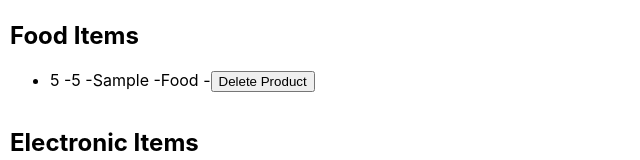
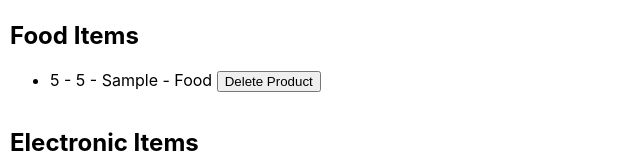
Before and after one commit to roshani2022/CafeOrder, a React (Create React App) app: page / in a window 1280 px wide. Both pictures are taken after typing "5", "5", "Sample" into the empty fields and a click on the button "Add Product". Shown: the part 200-360 px from the top of the page, without its empty margins (0-640 px from the left). Built offline with nearby package versions, Linux system fonts and the light colour scheme.

Commit message:
rederingItemsInCleanerWay

```diff
--- a/src/Component/OrderList.js
+++ b/src/Component/OrderList.js
@@ -12,50 +12,35 @@ const OrderList = (props) => {
   const skincareOrders = orders.filter(
     (order) => order.category === "SkinCare"
   );
+  const renderOrderItems = (orders) => {
+    return orders.map((order) => (
+      <li key={order.id}>
+        {order.OrderId} - {order.price} - {order.product} - {order.category}{" "}
+        <button type="button" onClick={() => onClick(order.OrderId, order.category)}>
+          Delete Product
+        </button>
+      </li>
+    ));
+  };
+
 
   return (
     <div className="order-list">
       <div className="category">
         <h2>Food Items</h2>
-        <ul>
-          {foodOrders.map((order) => (
-            <li key={order.id}>
-              {order.OrderId} -{order.price} -{order.product} -{order.category}{" "}
-              -
-              <button type="button" onClick={() => onClick(order.OrderId,order.category)}>
-                Delete Product
-              </button>
-            </li>
-          ))}
-        </ul>
+        <ul>{renderOrderItems(foodOrders)}</ul>
       </div>
 
       <div className="category">
         <h2>Electronic Items</h2>
         <ul>
-          {electronicOrders.map((order) => (
-            <li key={order.id}>
-              {order.OrderId} -{order.price} -{order.product} -{order.category}{" "}
-              -
-              <button type="button" onClick={() => onClick(order.OrderId,order.category)}>
-                Delete Product
-              </button>
-            </li>
-          ))}
+         {renderOrderItems(electronicOrders)}
         </ul>
       </div>
       <div className="category">
         <h2>SkinCare Items</h2>
         <ul>
-          {skincareOrders.map((order) => (
-            <li key={order.id}>
-              {order.OrderId} -{order.price} -{order.product} -{order.category}{" "}
-              -
-              <button type="button" onClick={() => onClick(order.OrderId,order.category)}>
-                Delete Product
-              </button>
-            </li>
-          ))}
+          {renderOrderItems(skincareOrders)}
         </ul>
       </div>
     </div>
```
